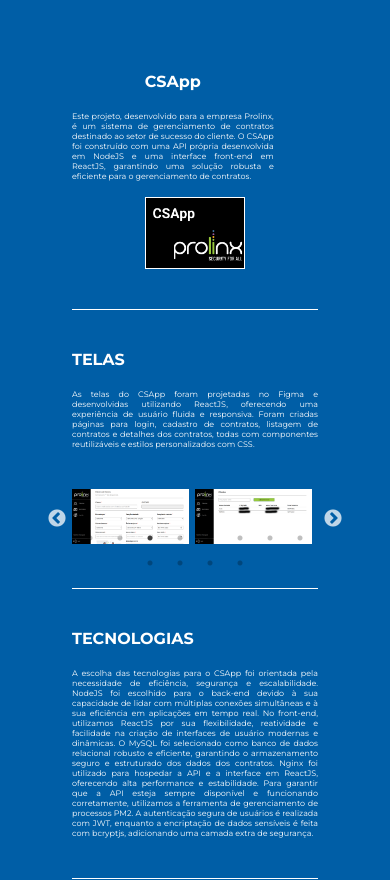
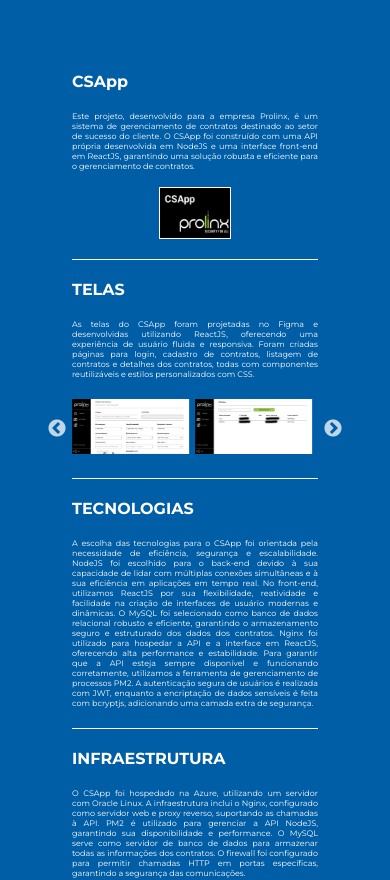
Before and after one commit to NathanMarques2001/projetos, a React (Vite) app: page /projetos/csapp in a window 390 px wide. Shown: the top 880 px of the page. Built offline with nearby package versions, Linux system fonts and the light colour scheme.

Commit message:
feat: mobile vision

```diff
--- a/src/components/carousel/index.jsx
+++ b/src/components/carousel/index.jsx
@@ -4,8 +4,10 @@
 import 'slick-carousel/slick/slick-theme.css';
 
 export function Carousel({ images }) {
+  const windowWidth = window.innerWidth < 1024 ? false : true;
+
   const settings = {
-    dots: true,
+    dots: windowWidth,
     infinite: true,
     speed: 1500,
     slidesToShow: 2,
--- a/src/pages/project-description/style.css
+++ b/src/pages/project-description/style.css
@@ -21,7 +21,7 @@
 }
 
 #projectDescriptionBanner {
-  width: 20%;
+  width: 18vw;
   border: 1px solid var(--text-color);
 }
 
@@ -41,19 +41,19 @@
 }
 
 @media (max-width: 1023px) {
-  #projectDescriptionHeaderTextTitle {
-    text-align: center;
+  #projectDescriptionHeader {
+    padding-bottom: 1.25rem;
+    margin-bottom: 1.25rem;
+    align-items: center;
   }
 
-  #projectDescriptionHeader {
-    flex-direction: column;
-    justify-content: center;
-    align-items: center;
-    gap: 1rem;
+  #projectDescriptionHeaderText {
+    margin-right: 6%;
   }
 
-  #projectDescriptionBanner {
-    width: 40%;
+  .projectDescriptionDiv {
+    padding-bottom: 1.25rem;
+    margin-bottom: 1.25rem;
   }
 
   .projectDescriptionTitle {
@@ -63,4 +63,19 @@
   .projectDescriptionTextDescription {
     font-size: 0.5rem;
   }
+
+  #projectDescriptionTextDescriptionScreens {
+    margin-bottom: 1.25rem;
+  }
 }
+
+@media (max-width: 682px) {
+  #projectDescriptionHeader {
+    flex-direction: column;
+    gap: 1rem;
+  }
+
+  #projectDescriptionHeaderText {
+    margin-right: 0;
+  }
+}
```
